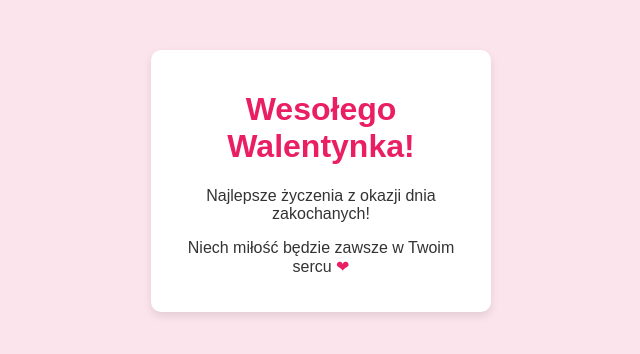
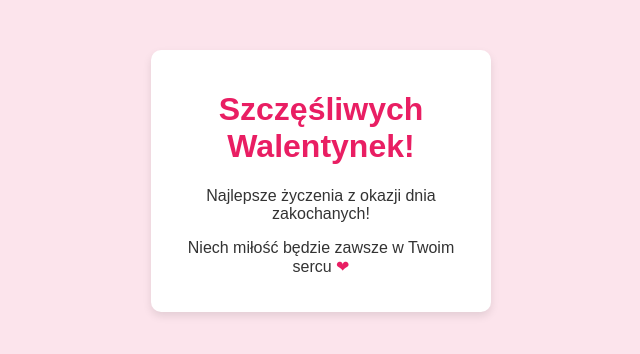
Before and after one commit to Mastercraft1010/Walentynka, a plain HTML site: page index.html in a window 1280 px wide. Shown: the whole page, without its empty margins (319-959 px from the left). Drawn offline with Linux system fonts and the light colour scheme.

Commit message:
Update index.html

```diff
--- a/index.html
+++ b/index.html
@@ -31,7 +31,7 @@
 </head>
 <body>
     <div class="card">
-        <h1>Wesołego Walentynka!</h1>
+        <h1>Szczęśliwych Walentynek!</h1>
         <p>Najlepsze życzenia z okazji dnia zakochanych!</p>
         <p>Niech miłość będzie zawsze w Twoim sercu <span class="heart">❤</span></p>
     </div>
```
